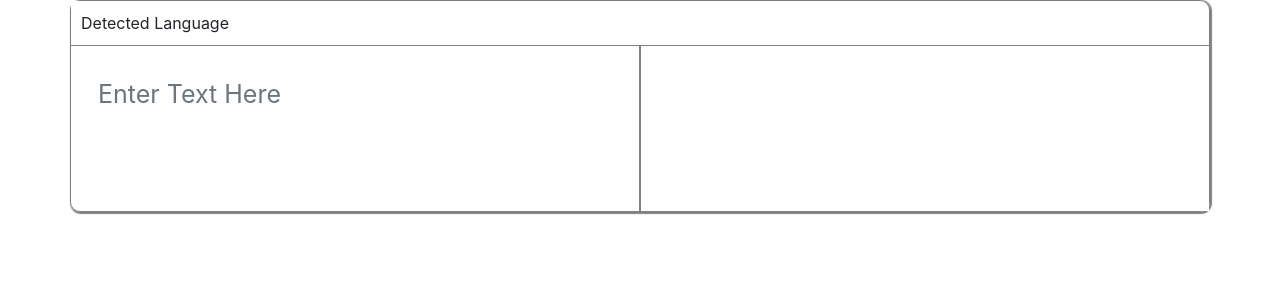
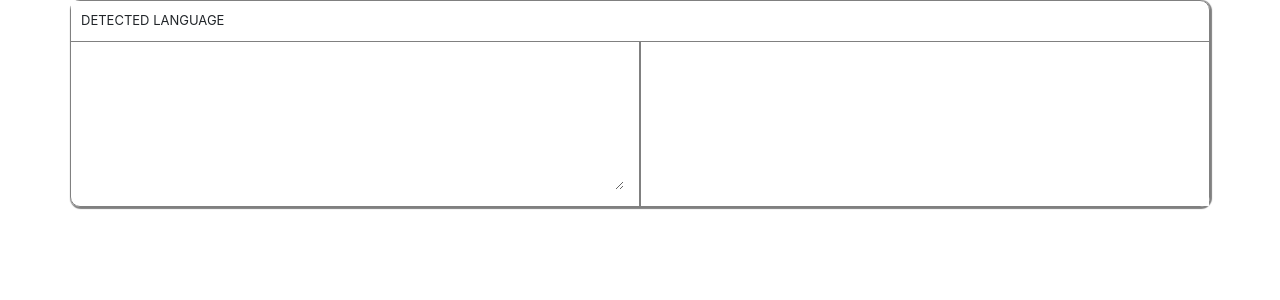
Before and after one commit to Lazontez/Translate-That, a React (Create React App) app in the folder client/: page / in a window 1280 px wide. Shown: the top 300 px of the page. Built offline with nearby package versions, Linux system fonts and the light colour scheme.

Commit message:
proxy setup

```diff
--- a/client/package.json
+++ b/client/package.json
@@ -7,6 +7,8 @@
     "react-dom": "^16.11.0",
     "react-scripts": "3.2.0"
   },
+  "proxy": "http://localhost:3001"
+,
   "scripts": {
     "start": "react-scripts start",
     "build": "react-scripts build",
--- a/client/src/components/input/input.js
+++ /dev/null
@@ -1,16 +0,0 @@
-import React, { Component } from 'react';
-
-class Input extends Component {
-  render() {
-    return (
-      <div class="form-group">
-        <label for="exampleFormControlTextarea1"></label>
-        <textarea class="form-control" id="exampleFormControlTextarea1" style={{ "fontSize": "25px", "color": "black", "border": "none" }} autoComplete="off" placeholder="Enter Text Here" title="EnterText" rows="3"></textarea>
-      </div>
-
-    )
-  }
-  ;
-}
-
-export default Input;
--- a/client/src/content/translationField.js
+++ b/client/src/content/translationField.js
@@ -1,21 +1,35 @@
 import React from 'react';
-import Input from "../components/input/input"
 import inputCss from "../css/main/input.css"
+import inputFieldCSS from "../css/main/inputField.css"
 
 
-function TranslationField() {
+
+class TranslationField extends React.Component {
+
+  state = {
+    inputField: null
+  }
+
+  handleInoutChange = (event) => {
+    event.preventDefault();
+    this.setState({ inputField: event.target.value }, console.log(inputField))
+
+  }
+  render() {
     return (
       <div style={inputCss} className="TranslationField">
         <div className="container mainContent">
           <div>
             <div className="row translationFieldHeadBox">
-              Detected Language
+              DETECTED LANGUAGE
           </div>
           </div>
           <div className="row field" >
             <div className="col-xs-2 col-md-6 inputField" style={{ "marginRight": "0px" }}>
-          <Input></Input>
-
+              <div class="form-group" style={inputFieldCSS}>
+                <label ></label>
+                <textarea onChange={this.handleInoutChange} class="form-control" id="inputField" style={{ "fontSize": "25px", "color": "black", "border": "none" }} autoComplete="off" title="Enter or Paste Text To Be Translated" rows="3"></textarea>
+              </div>
             </div>
             <div className="col-xs-4 col-md-6 responseField" style={{ "marginRight": "0px", "background": "white" }}>
             </div>
@@ -23,7 +37,10 @@ function TranslationField() {
         </div>
 
       </div>
-  );
+
+    )
+  };
 }
 
+
 export default TranslationField;
--- a/client/src/css/main/input.css
+++ b/client/src/css/main/input.css
@@ -3,10 +3,8 @@
 
     /* width: 25%; */
 }
-textarea{
-    resize: none;
-    border: none;
-}
+
+
 .mainContent{
     border: 1px solid grey;
     border-radius: 10px;
@@ -22,6 +20,7 @@ textarea{
     background :  white;
     width : 100% ;
     padding : 10px;
+    font-size: small;
 }
 .field{
     border-top: 1px solid grey;
--- /dev/null
+++ b/client/src/css/main/inputField.css
@@ -0,0 +1,5 @@
+textarea[id="inputField"]:focus{
+    border: none;
+    outline-color:none;
+    box-shadow: none;
+}
```
Also changed, not shown: package.json (+8 -1 lines). Lines whose indentation alone changed are shown as unchanged.
